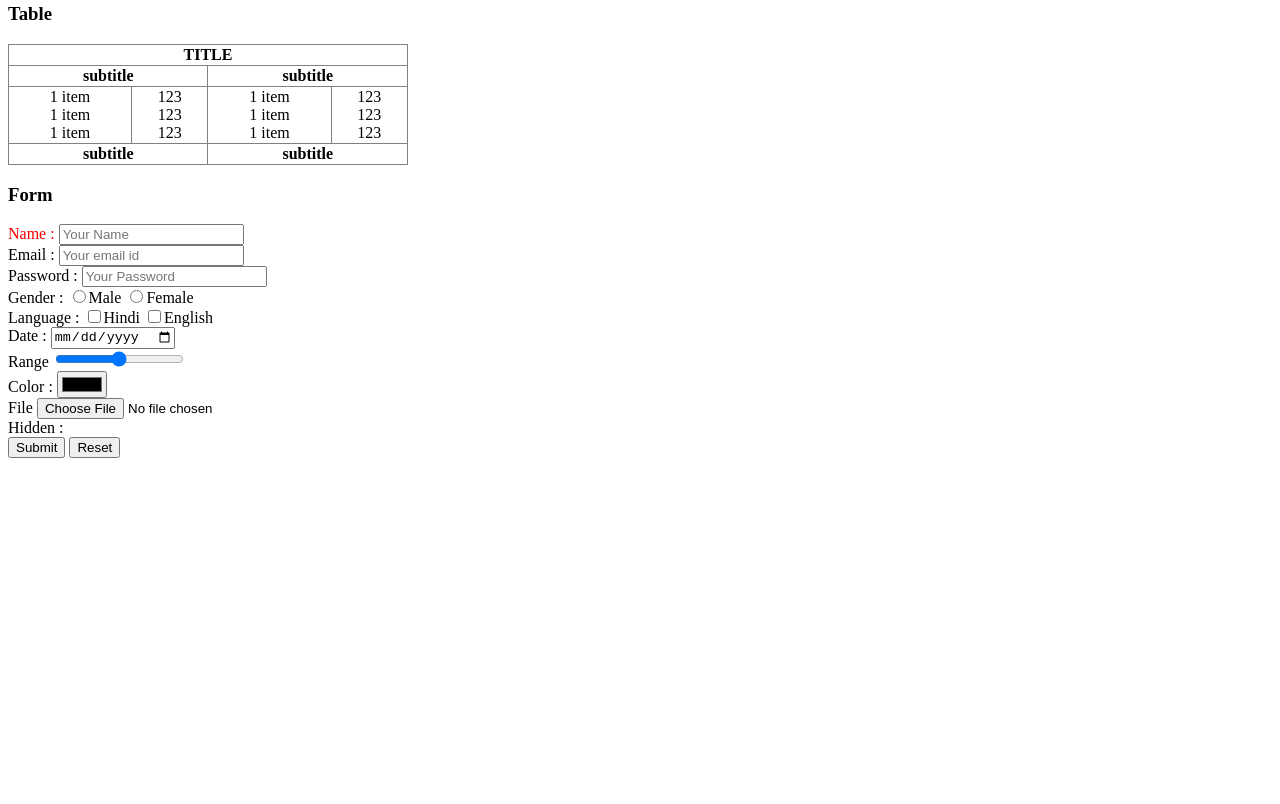
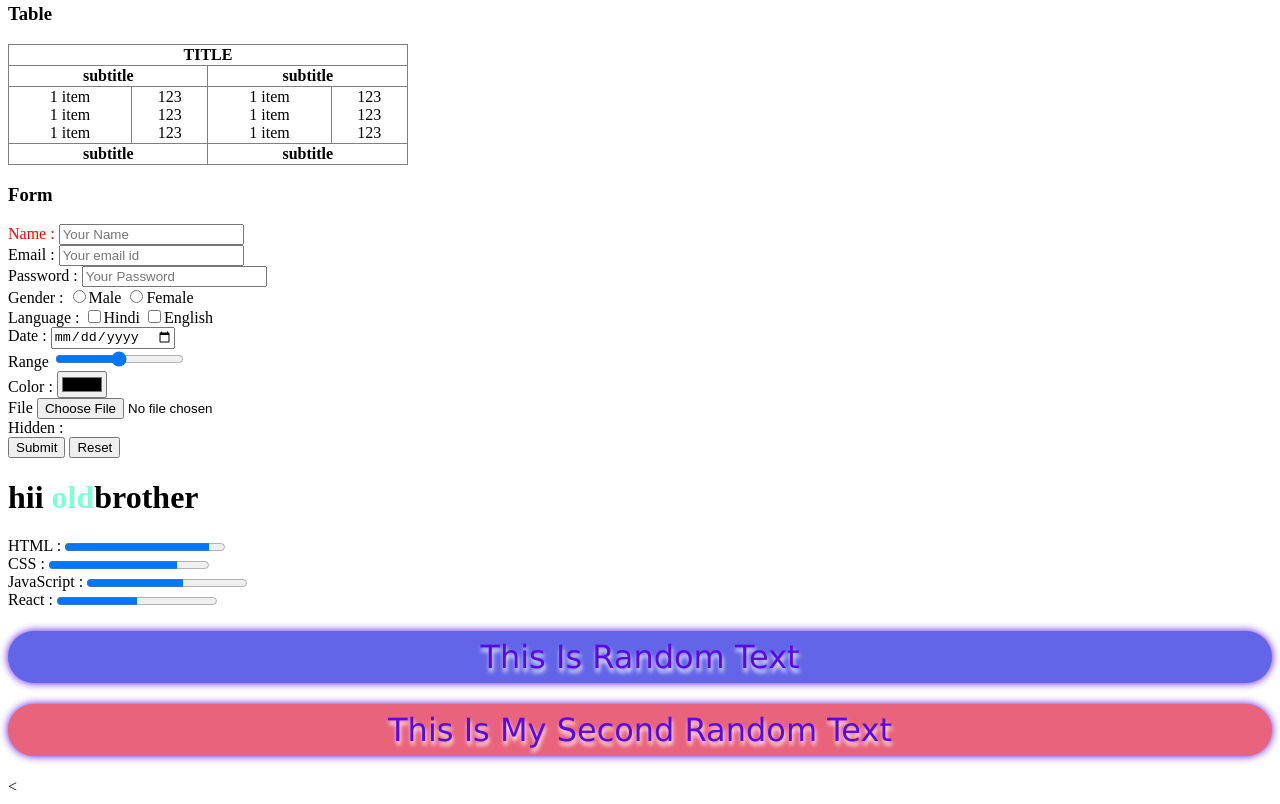
Before and after one commit to mohit8239/Frontend_Regex, a plain HTML site: page index.html in a window 1280 px wide. Shown: the part 4319-5123 px from the top of the page. Before the commit the page ends 4785 px from the top, so only its background shows below. Drawn offline with Linux system fonts and the light colour scheme.

Commit message:
Add files via upload
started css

```diff
--- a/index.html
+++ b/index.html
@@ -4,6 +4,34 @@
     <meta charset="UTF-8">
     <meta name="viewport" content="width=device-width, initial-scale=1.0">
     <title>Document</title>
+    <style>
+        .box{
+            color: rgb(89, 9, 226);
+            border: px solid rgb(149, 126, 238);
+            text-align: center;
+            font-family: Verdana, Geneva, Tahoma, sans-serif;
+            text-transform: capitalize;
+            text-shadow: 1px 4px 4px white;
+            background-color: rgb(99, 101, 232);
+            font-weight: 500;
+            border-radius: 30px;
+            box-shadow: 0 0 8px;
+            padding: 7px;
+        }
+        #box1{
+            color: rgb(89, 9, 226);
+            border: px solid rgb(149, 126, 238);
+            text-align: center;
+            font-family: Verdana, Geneva, Tahoma, sans-serif;
+            text-transform: capitalize;
+            text-shadow: 1px 4px 4px white;
+            background-color: rgb(232, 99, 123);
+            font-weight: 500;
+            border-radius: 30px;
+            box-shadow: 0 0 8px;
+            padding: 7px;
+        }
+    </style>
 </head>
 <body>
     <h3>Fruits</h3>
@@ -320,5 +348,19 @@
         <input type="submit">
         <input type="reset">
     </form>
+    <h1>hii <span style="color: aquamarine;">old</span>brother</h1>
+
+    <span>HTML : </span>
+    <progress max="100" value="90"></progress><br>
+    <span>CSS : </span>
+    <progress max="100" value="80"></progress><br>
+    <span>JavaScript : </span>
+    <progress max="100" value="60"></progress><br>
+    <span>React : </span>
+    <progress max="100" value="50"></progress>
+    <br>
+    <h1 style="color: rgb(89, 9, 226); border: px solid rgb(149, 126, 238); text-align: center; font-family: Verdana, Geneva, Tahoma, sans-serif; text-transform: capitalize;text-shadow: 1px 4px 4px white; background-color: rgb(99, 101, 232); font-weight: 500; border-radius: 30px; box-shadow: 0 0 8px; padding: 7px;">This is random text</h1>
+    <h1 class="box" id="box1">This is my second random text</h1>
+    <
 </body>
 </html>
```
